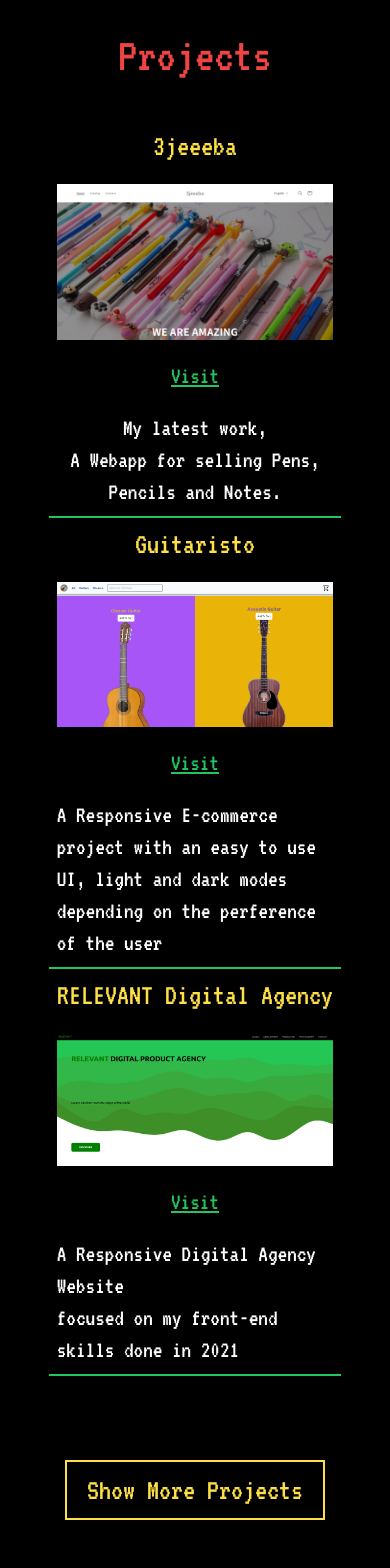
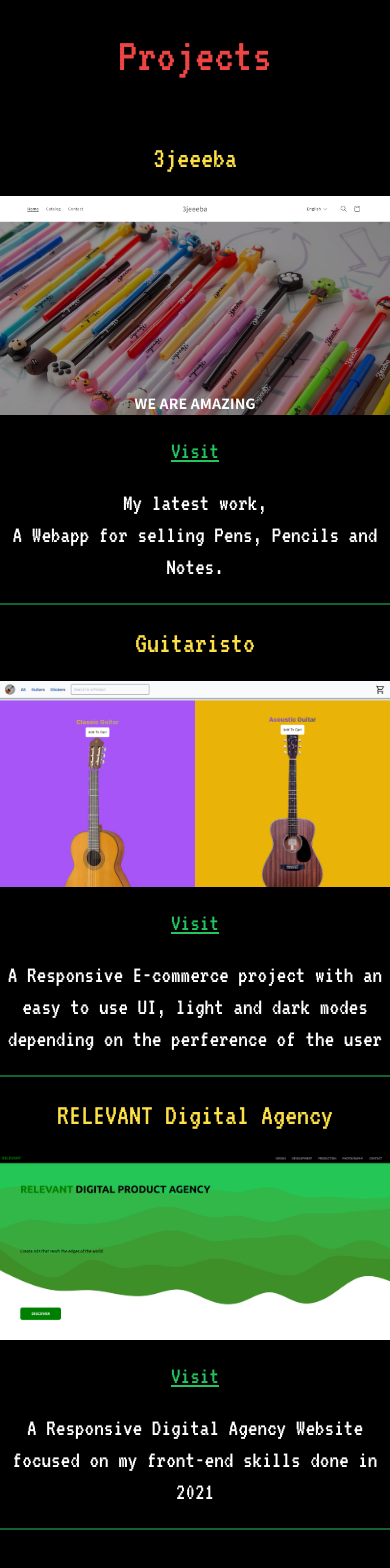
Before and after one commit to AndrewZakhari/portfolio, a Next.js app: page / in a window 390 px wide. Shown: the part 1720-3288 px from the top of the page. Built offline with nearby package versions, Linux system fonts and the light colour scheme.

Commit message:
UI Changes

```diff
--- a/components/projects.tsx
+++ b/components/projects.tsx
@@ -25,32 +25,32 @@ const Projects = () => {
         <div className="bg-black text-white text-2xl pb-11 lg:flex-nowrap flex-wrap font-primary flex justify-around">
 
             <div  className="flex flex-col items-center  transition-all duration-500 gap-5 animate-slideIn2sRev
-             border-green-500 w-3/4 lg:w-1/3  lg:border-transparent border-b-2  p-2 hover:border-green-500">
+             border-green-500 w-full lg:w-1/3 md:w-1/3 lg:border-transparent border-b-2 border-opacity-50 py-5 lg:p-2 hover:border-green-500">
             <h1 className="text-3xl text-yellow-300">3jeeeba</h1>
             <Image className="lg:pb-4 lg:h-[235px]" alt="" src='/3jeeba.jpg' width="464" height="144" />
               <Link target="_blank" href="https://3jeeeba.com" className="text-md text-green-500 hover:underline lg:no-underline underline
             transition-all hover:cursor-pointer ">Visit</Link>
           <p className="text-center">My latest work,<br/> A Webapp for selling Pens, Pencils and Notes. </p>
             </div>
-            <div className="flex w-3/4 flex-col items-center tranistion-all duration-500 gap-5 animate-fadeIn
-             border-green-500 lg:w-1/3 lg:border-transparent border-b-2 p-2 hover:border-green-500">
+            <div className="flex w-full md:w-1/3 flex-col items-center tranistion-all border-opacity-50 duration-500 gap-5 animate-fadeIn
+             border-green-500 lg:w-1/3 lg:border-transparent border-b-2 py-5 lg:p-2 hover:border-green-500">
             <h1 className="text-3xl text-yellow-300">Guitaristo</h1>
             <Image className="lg:pb-4 lg:h-[235px]" alt="" src="/e-commerce1.jpg" width="464" height="144"/>
               <Link target="_blank" href="https://guitaristo.vercel.app/" className="text-md text-green-500 lg:no-underline underline hover:underline
             transition-all hover:cursor-pointer ">Visit</Link>
-            <p>A Responsive E-commerce project with an easy to use UI, light and dark modes depending on the perference of the user </p>
+            <p className="text-center">A Responsive E-commerce project with an easy to use UI, light and dark modes depending on the perference of the user </p>
             </div>
-            <div className="flex w-3/4 flex-col items-center tranistion-all duration-500 gap-5 animate-fadeIn
-             border-green-500 lg:w-1/3 lg:border-transparent border-b-2 p-2 hover:border-green-500">
+            <div className="flex w-full md:w-1/3 flex-col items-center tranistion-all border-opacity-50 duration-500 gap-5 animate-fadeIn
+             border-green-500 lg:w-1/3 lg:border-transparent border-b-2 py-5 lg:p-2 hover:border-green-500">
             <h1 className="text-3xl  text-yellow-300">RELEVANT Digital Agency</h1>
             <Image className="lg:pb-2 lg:h-[235px]" alt="" src="/RELEVANT.jpg" width="464" height="144"/>
             <Link target="_blank" href="https://agency-project-psi.vercel.app/" className="text-md text-green-500 lg:no-underline underline hover:underline
             transition-all hover:cursor-pointer ">Visit</Link>
-            <p>A Responsive Digital Agency Website<br/> focused on my front-end skills done in 2021</p>
+            <p className="text-center">A Responsive Digital Agency Website<br/> focused on my front-end skills done in 2021</p>
           </div>
         </div>
         { !show &&
-        <div className="flex flex-col mb-1/2 items-center">
+        <div className="flex flex-col items-center">
         <h1 onClick={() => setShow(true)} className="font-primary text-center bg-black border-2 border-yellow-300
          text-yellow-300 py-2.5 my-10 px-5 text-3xl hover:cursor-pointer hover:bg-opacity-90 hover:bg-yellow-300 hover:text-black
          ">Show More Projects</h1>
@@ -60,20 +60,21 @@ const Projects = () => {
           <h1 onClick={() => setShow(false)} className="font-primary text-center text-yellow-300 self-center text-3xl hover:cursor-pointer py-2.5 px-5 w-fit my-10 border-2 border-yellow-300 hover:bg-opacity-90 hover:text-black hover:bg-yellow-300">Show Less Projects</h1>
           <div className="flex lg:flex-row flex-col justify-around items-center ">
             <div className="
-            flex flex-col gap-5 text-2xl lg:h-[470px] animate-slideIn1s items-center p-2 w-3/4 mb-20 lg:mb-10 lg:w-fit transition-all
-             duration-500 lg:border-transparent border-green-500 hover:border-green-500 border-b-2  font-primary">
+            flex flex-col gap-5 text-2xl lg:h-[470px] animate-slideIn1s items-center py-5 lg:p-2 w-full md:w-fit mb-20 lg:mb-10 lg:w-fit transition-all
+             duration-500 lg:border-transparent border-green-500 hover:border-green-500 border-b-2 border-opacity-50  font-primary">
             <h1 className="text-3xl text-yellow-300">BWM Clone</h1>
             <Image className="lg:pb-4 lg:h-[235px]" alt="" src="/BMW.jpg" width="464" height="144"/>
             <Link target="_blank" href="https://car-landing-page-flax.vercel.app/" className="text-md text-green-500 lg:no-underline underline hover:underline
             transition-all hover:cursor-pointer ">Visit</Link>
-            <p>A Responsive BMW&apos;s Website clone with some edits to the UI </p>
+            <p className="text-center">A Responsive BMW&apos;s Website clone with some edits to the UI </p>
             </div>
-          <div className="flex flex-col gap-5 text-2xl lg:h-[470px] animate-slideIn1s items-center p-2 w-3/4 mb-20 lg:mb-10 lg:w-fit transition-all duration-500 lg:border-transparent border-green-500 hover:border-green-500 border-b-2  font-primary">
+          <div className="flex flex-col  gap-5 text-2xl lg:h-[470px] animate-slideIn1s items-center py-5 lg:p-2 w-full md:w-fit
+            mb-20 lg:mb-10 lg:w-fit transition-all duration-500 lg:border-transparent border-green-500 hover:border-green-500 border-b-2 border-opacity-50  font-primary">
             <h1 className="text-3xl  text-yellow-300">IP Lookup</h1>
             <Image className="lg:pb-2 lg:h-[235px]" alt="" src="/ip-lookup.jpg" width="464" height="144"/>
             <Link target="_blank" href="https://ip-lookup-self.vercel.app/" className="text-md text-green-500 lg:no-underline underline hover:underline
             transition-all hover:cursor-pointer ">Visit</Link>
-            <p>A Webapp that helps you find information about <br/> a given IP Adress using a third party API</p>
+            <p className="text-center">A Webapp that helps you find information about <br/> a given IP Adress using a third party API</p>
           </div>
           </div>
           </div>
```
